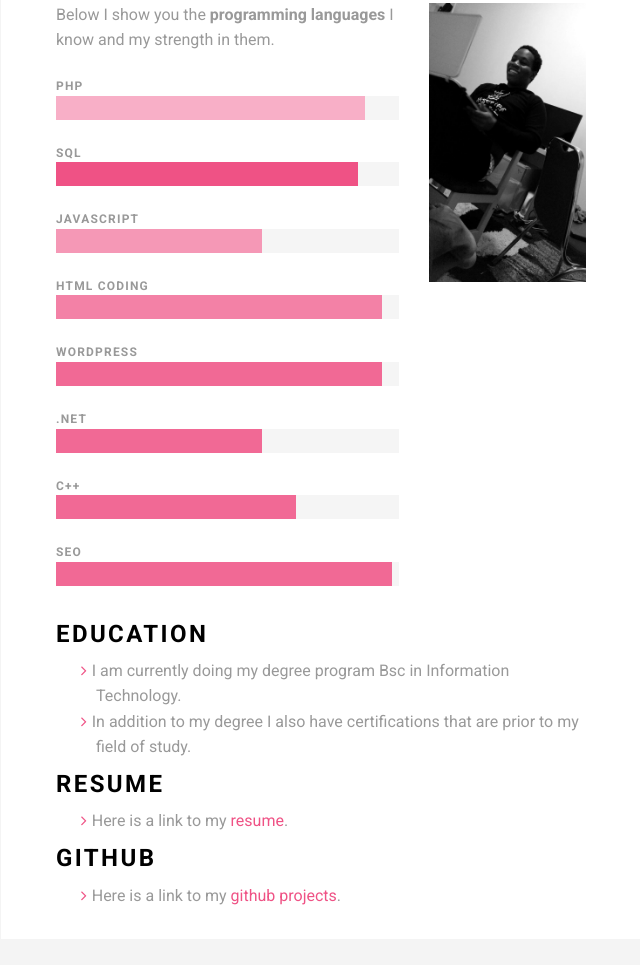
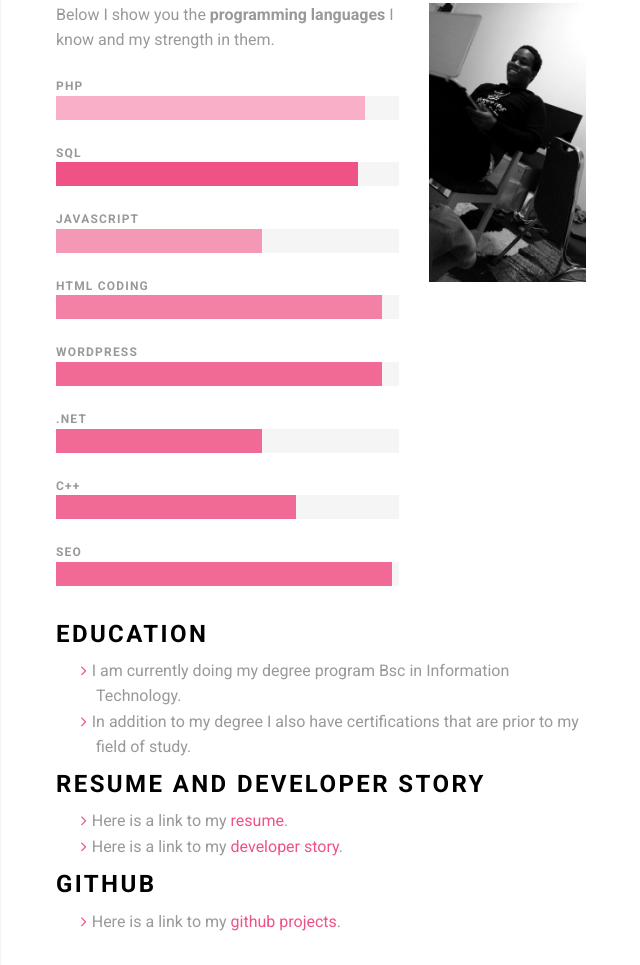
Before and after one commit to Boymexii/Boymexii.github.io, a plain HTML site: page about.html in a window 1280 px wide. Shown: the part 411-1376 px from the top of the page, without its empty margins (319-959 px from the left). Before the commit the page ends 1350 px from the top, so only its background shows below. Drawn offline with nearby package versions, Linux system fonts and the light colour scheme.

Commit message:
Update about.html

```diff
--- a/about.html
+++ b/about.html
@@ -124,9 +124,10 @@
                     <li>I am currently doing my degree program Bsc in Information Technology.</li>
                     <li>In addition to my degree I also have certifications that are prior to my field of study.</li>
                   </ul>
-                  <h4 class="text-uppercase">Resume</h4>
+                  <h4 class="text-uppercase">Resume and Developer Story</h4>
                   <ul>
                     <li>Here is a link to my <a href="https://www.visualcv.com/anamelechi-kingsley-chukwuemeka" target="_blank">resume</a>.</li>
+                    <li>Here is a link to my <a href="http://stackoverflow.com/story/boymexii-417790" target="_blank">developer story</a>.</li>
                   </ul>
                   <h4 class="text-uppercase">Github</h4>
                   <ul>
```
